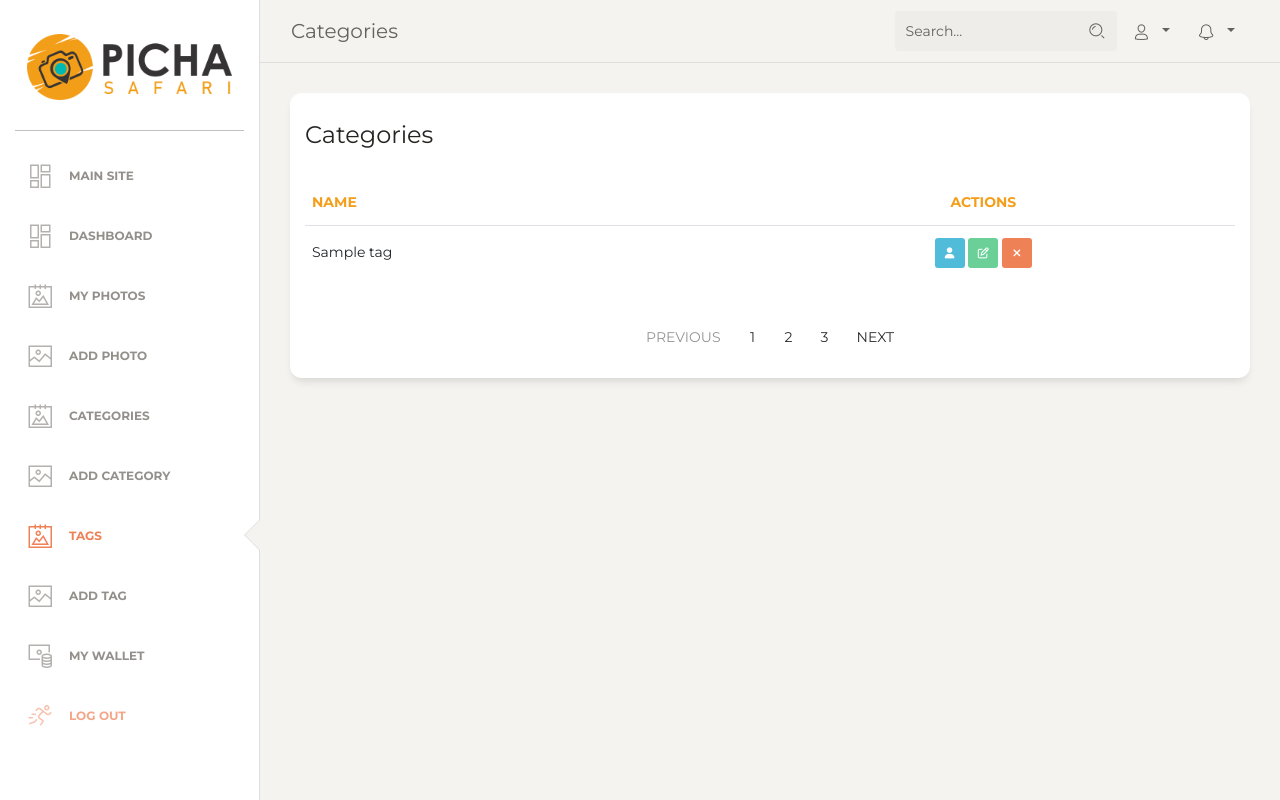
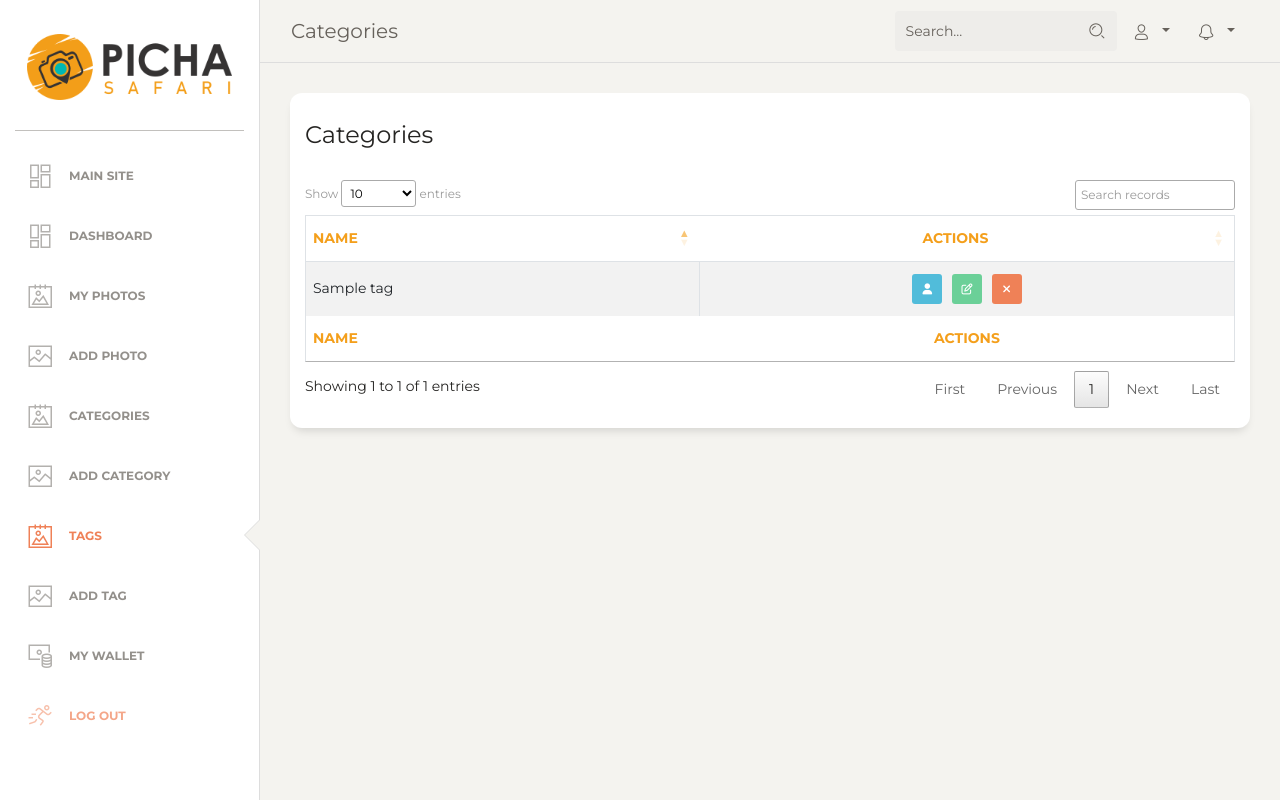
Before and after one commit to BwanaQ/picha-safari-vercel, a Django app: page /dashboard/tags/ in a window 1280 px wide. Run offline with Django 4.2, Linux system fonts and the light colour scheme; a user stored in the database is signed in; tables that the repository leaves empty hold one stand-in row (values such as "Sample post"); some libraries are stand-ins or nearby versions.

Commit message:
add datatables to dashboard list views

```diff
--- a/payment/utils.py
+++ b/payment/utils.py
@@ -50,7 +50,7 @@ class MpesaGateWay:
         self.business_shortcode = config("MPESA_SHORTCODE")
         self.consumer_key = config("MPESA_CONSUMER_KEY")
         self.consumer_secret = config("MPESA_CONSUMER_SECRET")
-        self.access_token_url = config("ACCESS_TOKEN_URL")
+        self.access_token_url = "https://sandbox.safaricom.co.ke/oauth/v1/generate?grant_type=client_credentials"
         self.password = self.generate_password()
         self.checkout_url = config("CHECKOUT_URL")
 
--- a/photo/views.py
+++ b/photo/views.py
@@ -10,7 +10,6 @@ class PhotoListView(LoginRequiredMixin, ListView):
     model = Photo
     template_name = 'photo_list.html'
     context_object_name = 'photos'
-    paginate_by = 10
 
     def get_queryset(self):
         return Photo.objects.filter(owner=self.request.user)
@@ -58,7 +57,6 @@ class CategoryListView(LoginRequiredMixin, ListView):
     model = Category
     template_name = 'category_list.html'
     context_object_name = 'categories'
-    paginate_by = 10
 
     def get_queryset(self):
         return Category.objects.all()
@@ -106,7 +104,6 @@ class TagListView(LoginRequiredMixin, ListView):
     model = Tag
     template_name = 'tag_list.html'
     context_object_name = 'tags'
-    paginate_by = 10
 
     def get_queryset(self):
         return Tag.objects.all()
--- a/templates/dashboard/_base.html
+++ b/templates/dashboard/_base.html
@@ -12,14 +12,18 @@
     </title>
     <meta content='width=device-width, initial-scale=1.0, maximum-scale=1.0, user-scalable=0, shrink-to-fit=no'
         name='viewport' />
+
     <!--     Fonts and icons     -->
     <link href="https://fonts.googleapis.com/css?family=Montserrat:400,700,200" rel="stylesheet" />
     <link href="https://maxcdn.bootstrapcdn.com/font-awesome/latest/css/font-awesome.min.css" rel="stylesheet">
+    <!-- DataTables.net -->
+    <link rel="stylesheet" href="https://cdn.datatables.net/1.13.7/css/jquery.dataTables.css" />
     <!-- CSS Files -->
     <link href="{% static 'dashboard/css/bootstrap.min.css' %}" rel="stylesheet" />
     <link href="{% static 'dashboard/css/pd.min.css' %}" rel="stylesheet" />
     <!-- CSS Just for demo purpose, don't include it in your project -->
     <link href="{% static 'dashboard/css/demo.css' %}" rel="stylesheet" />
+
 </head>
 
 <body class="">
@@ -27,7 +31,7 @@
         <div class="sidebar" data-color="white" data-active-color="danger">
             <div class="logo">
                 <!-- <a href="https://www.creative-tim.com" class="simple-text logo-mini">
-                     <div class="logo-image-small">
+                     <div classs="logo-image-small">
             <img src="./assets/img/logo-small.png">
           </div> -->
                     <!-- <p>CT</p>
@@ -235,12 +239,53 @@
     <script src="{% static 'dashboard/js/bootstrap-notify.js' %}"></script>
     <!-- Control Center for Now Ui Dashboard: parallax effects, scripts for the example pages etc -->
     <script src="{% static 'dashboard/js/paper-dashboard.min.js' %}" type="text/javascript"></script>
+    <script src="https://cdn.datatables.net/1.13.7/js/jquery.dataTables.js"></script>
+
     <script type="application/javascript">
         $('input[type="file"]').change(function(e){
             var fileName = e.target.files[0].name;
             $('.custom-file-label').html(fileName);
         });
     </script>
+    <script>
+        $(document).ready(function() {
+          $('#datatable').DataTable({
+            "pagingType": "full_numbers",
+            "lengthMenu": [
+              [10, 25, 50, -1],
+              [10, 25, 50, "All"]
+            ],
+            responsive: true,
+            language: {
+              search: "_INPUT_",
+              searchPlaceholder: "Search records",
+            }
+
+          });
+
+          var table = $('#datatable').DataTable();
+
+          // Edit record
+          table.on('click', '.edit', function() {
+            $tr = $(this).closest('tr');
+
+            var data = table.row($tr).data();
+            alert('You press on Row: ' + data[0] + ' ' + data[1] + ' ' + data[2] + '\'s row.');
+          });
+
+          // Delete a record
+          table.on('click', '.remove', function(e) {
+            $tr = $(this).closest('tr');
+            table.row($tr).remove().draw();
+            e.preventDefault();
+          });
+
+          //Like record
+          table.on('click', '.like', function() {
+            alert('You clicked on Like button');
+          });
+        });
+      </script>
 </body>
 
 </html>
--- a/templates/photo/tag_list.html
+++ b/templates/photo/tag_list.html
@@ -10,9 +10,8 @@
       </div>
       <div class="card-body">
         <div class="table-responsive">
-          <table class="table">
+          <table id="datatable" class="table table-striped table-bordered" cellspacing="0" width="100%">
             <thead class=" text-primary">
-
               <tr>
                 <th style="color: #F49F1B;">
                   Name
@@ -21,7 +20,8 @@
                 <th class="text-center" style="color: #F49F1B;">
                   Actions
                 </th>
-            </tr></thead>
+              </tr>
+            </thead>
             <tbody>
               {% for tag in tags %}
               <tr>
@@ -52,24 +52,21 @@
 
 
             </tbody>
+            <thead class=" text-primary">
+              <tr>
+                <th style="color: #F49F1B;">
+                  Name
+                </th>
+
+                <th class="text-center" style="color: #F49F1B;">
+                  Actions
+                </th>
+              </tr>
+            </thead>
 
           </table>
 
         </div>
-        <!-- Pagination links -->
-        <nav aria-label="Page navigation example">
-          <ul class="pagination justify-content-center mt-3">
-            <li class="page-item disabled">
-              <a class="page-link" href="javascript:;" tabindex="-1">Previous</a>
-            </li>
-            <li class="page-item"><a class="page-link" href="javascript:;">1</a></li>
-            <li class="page-item"><a class="page-link" href="javascript:;">2</a></li>
-            <li class="page-item"><a class="page-link" href="javascript:;">3</a></li>
-            <li class="page-item">
-              <a class="page-link" href="javascript:;">Next</a>
-            </li>
-          </ul>
-        </nav>
       </div>
     </div>
   </div>
```
Also changed, not shown: templates/photo/category_list.html (+14 -17 lines), templates/photo/photo_list.html (+25 -17 lines), static/dashboard/css/bootstrap.min.css. Lines whose indentation alone changed are shown as unchanged.
